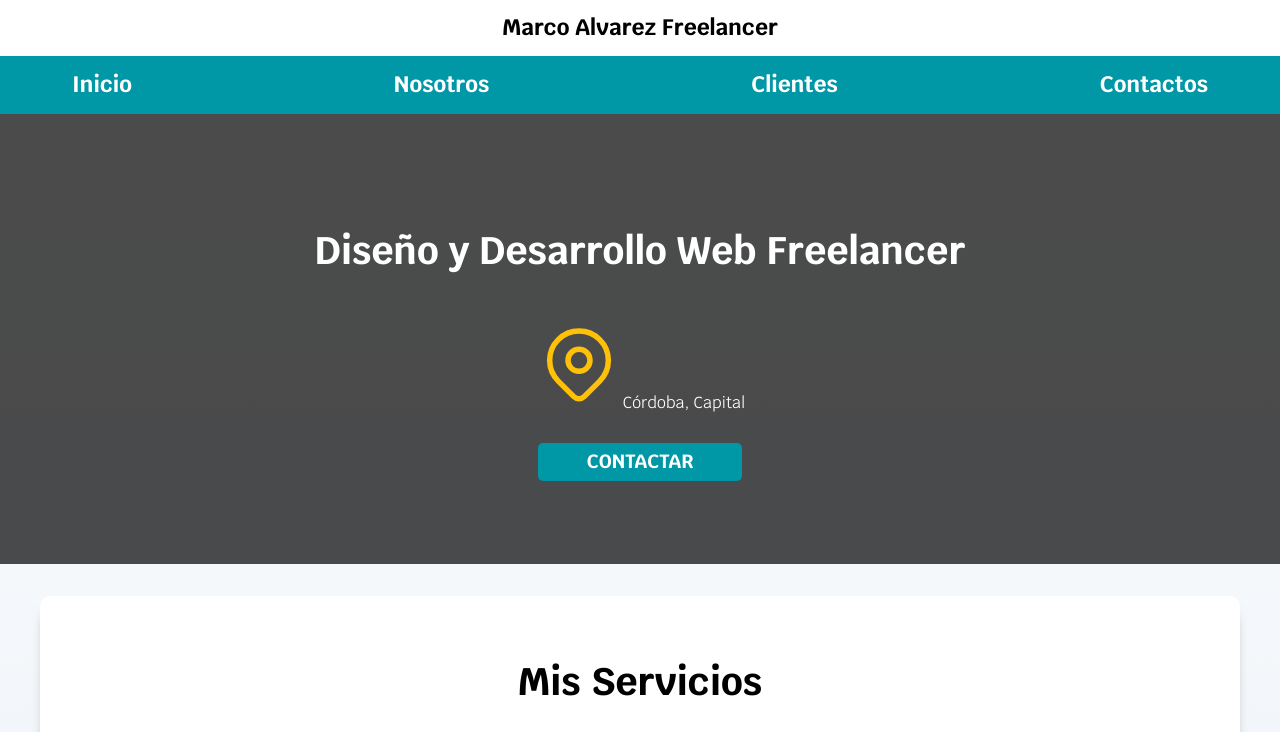
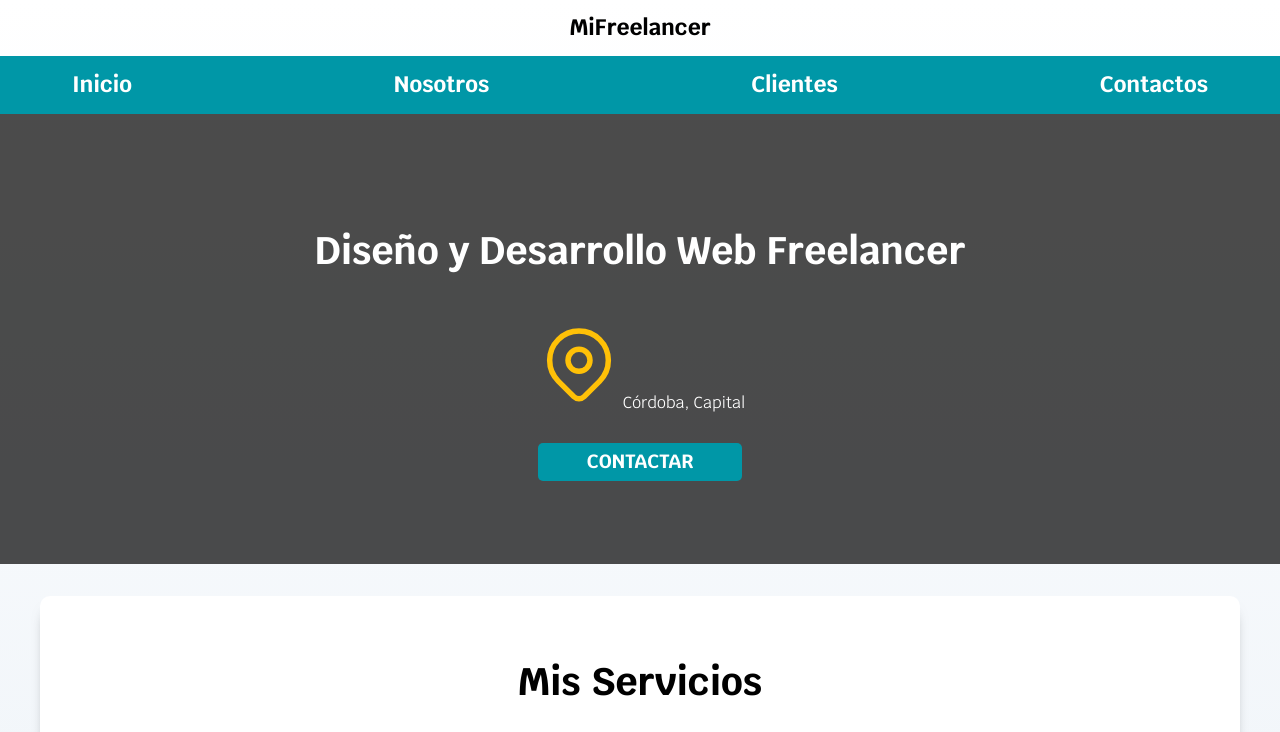
Before and after one commit to MarcoAlvarez97/Mi-pagina-freelancer, a plain HTML site: page index.html in a window 1280 px wide. Shown: the top 732 px of the page. Drawn offline with Linux system fonts and the light colour scheme.

```diff
--- a/index.html
+++ b/index.html
@@ -17,7 +17,7 @@
   </head>
   <body>
     <header class="header">
-      <h1>Marco Alvarez <span>Freelancer</span></h1>
+      <h1>Mi<span>Freelancer</span></h1>
     </header>
 
     <div class="nav-bg">
```
Also changed, not shown: nosotros.html (added).
